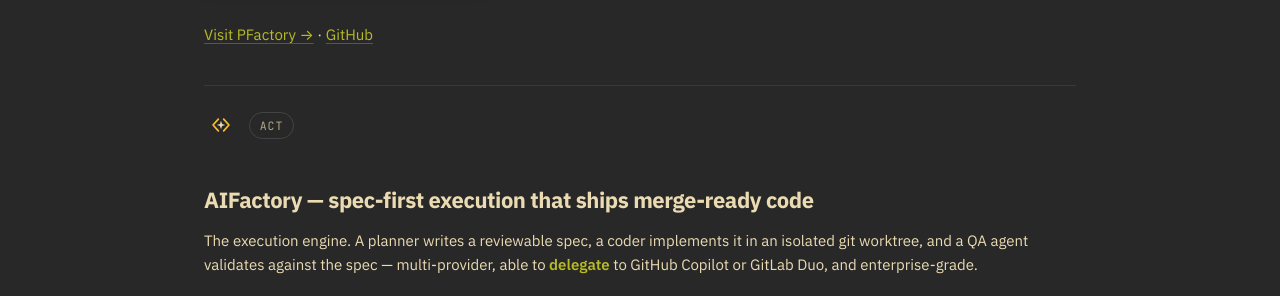
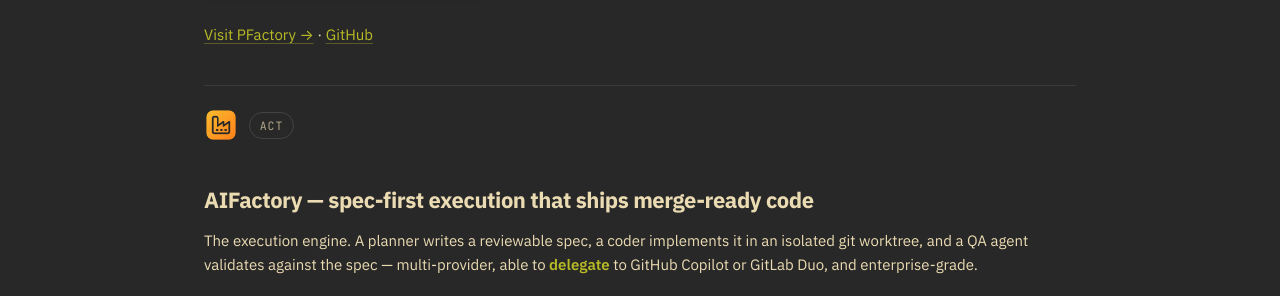
Before and after one commit to olafkfreund/Factory, a Jekyll site: the page built from docs/index.md, in a window 1280 px wide and 900 px high, scrolled down 1488 px. Shown: the part 150-446 px from the top of the window. Built offline with Jekyll 4.4.1, drawn with Linux system fonts in a browser that asks for light colours.

Commit message:
design: use the real AIFactory logo on the family page
Replace the generated code-bracket badge with the actual AIFactory mark from
aifactory.freundcloud.com (amber squircle + factory glyph, 512x512).

Co-Authored-By: Claude Opus 4.8 (1M context) <noreply@anthropic.com>

```diff
--- a/docs/index.md
+++ b/docs/index.md
@@ -72,7 +72,7 @@ gates **with citations**, records human approval, and emits governed GitHub issu
 </div>
 
 <div class="prod" markdown="1">
-<div class="prod-head"><img src="{{ '/assets/logos/aifactory.svg' | relative_url }}" alt="AIFactory"><span class="prod-tag">Act</span></div>
+<div class="prod-head"><img src="{{ '/assets/logos/aifactory.png' | relative_url }}" alt="AIFactory"><span class="prod-tag">Act</span></div>
 
 ### AIFactory — spec-first execution that ships merge-ready code
 
```
Also changed, not shown: docs/assets/logos/aifactory.png (added), docs/assets/logos/aifactory.svg (deleted).
